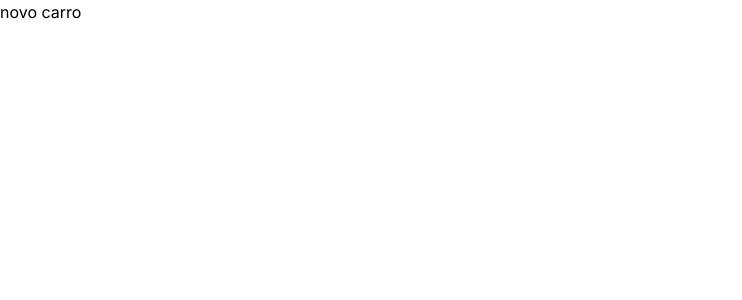
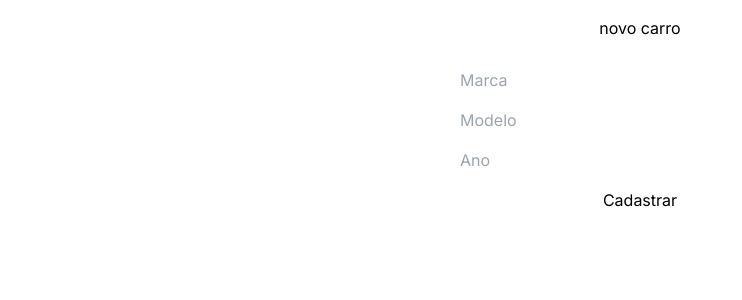
Before and after one commit to yraffic02/clean_architecture_nextjs, a Next.js app: page /novo-carro in a window 1280 px wide. Shown: the top 300 px of the page, without its empty margins (0-742 px from the left). Built offline with nearby package versions, Linux system fonts and the light colour scheme.

Commit message:
feat: criado form

```diff
--- a/src/app/novo-carro/page.tsx
+++ b/src/app/novo-carro/page.tsx
@@ -1,7 +1,19 @@
 export default function NewCar(){
     return(
-        <div>
+        <div className="flex flex-col justify-center items-center p-4">
             <h1>novo carro</h1>
+            <form className="flex flex-col justify-start w-2/6 p-7 gap-4">
+                <input
+                    placeholder="Marca"
+                />
+                <input
+                    placeholder="Modelo"
+                />
+                <input
+                    placeholder="Ano"
+                />
+                <button type="submit">Cadastrar</button>
+            </form>
         </div>
     )
 }
--- a/src/app/page.tsx
+++ b/src/app/page.tsx
@@ -5,6 +5,7 @@ export default function Home() {
     <main className="flex flex-col items-center justify-center p-5">
       <h1>Carros Cadastrados no sistema</h1>
       <CarList />
+      <button>Adicionar Carro</button>
     </main>
   );
 }
```
